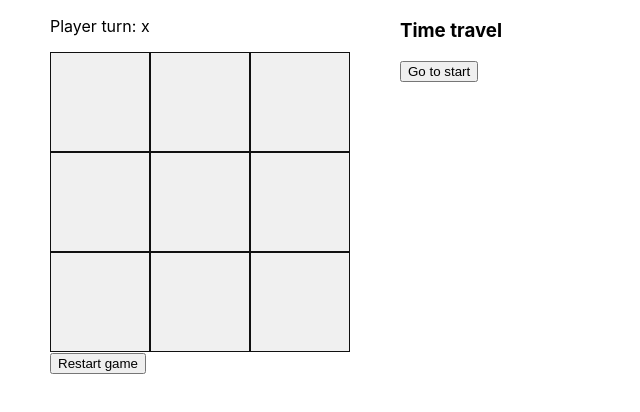
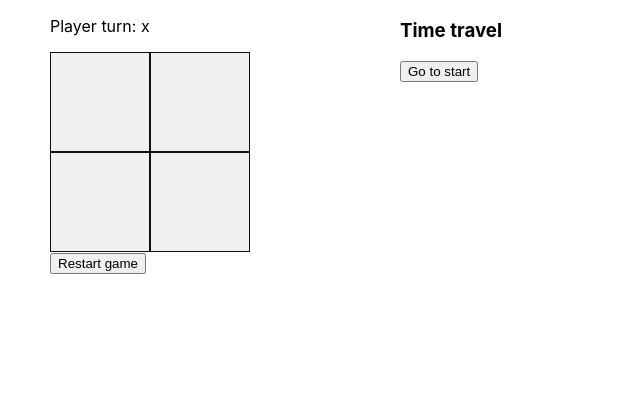
Before and after one commit to DanielParpal/tic-tac-toe, a React (Create React App) app: page / in a window 1280 px wide. Shown: the top 412 px of the page, without its empty margins (0-640 px from the left). Built offline with nearby package versions, Linux system fonts and the light colour scheme.

Commit message:
Working on the AI, but moved to a 2x2 board to make things easier to troubleshoot

```diff
--- a/src/Board.css
+++ b/src/Board.css
@@ -1,7 +1,7 @@
 .Board {
   display: grid;
-  grid-template-columns: repeat(3, 100px);
-  grid-template-rows: repeat(3, 100px);
+  grid-template-columns: repeat(2, 100px);
+  grid-template-rows: repeat(2, 100px);
 }
 
 .Tile {
--- a/src/Game.tsx
+++ b/src/Game.tsx
@@ -3,6 +3,7 @@ import './Game.css';
 import Board from './Board';
 import TimeTravel from './TimeTravel';
 import {checkForWinningPattern} from './modules/engine';
+import {buildStatesGraph} from './modules/states-graph';
 
 export interface TileType {
   playedBy: string,
@@ -13,13 +14,12 @@ export interface WinnerType {
   player: string,
   sequence: number
 }
+export const TurnsEnum = {
+  x: 'x',
+  o: 'o'
+};
 
 export default function Game() {
-
-  const TurnsEnum = {
-    x: 'x',
-    o: 'o'
-  };
 
   const defaultColors = [
     [16, 16, 16],
@@ -34,7 +34,7 @@ export default function Game() {
 
   // Just for fun of using useMemo()
   const emptyFrames = useMemo(() => {
-    return [new Array(9).fill({
+    return [new Array(4).fill({
       playedBy: '',
       colorScheme: defaultColors
     })];
@@ -122,3 +122,5 @@ export default function Game() {
     </div>
   );
 }
+
+buildStatesGraph();
--- a/src/modules/engine.ts
+++ b/src/modules/engine.ts
@@ -9,7 +9,10 @@ const WINNING_BINARY_MASKS: number[] = [
   0b010010010,
   0b001001001,
   0b100010001,
-  0b001010100
+  0b001010100,
+  0b1100,
+  0b1010,
+  0b1001
 ];
 
 const WINNING_POSITION_MASK = 0b100000000;
@@ -32,7 +35,7 @@ const parseToBinarySequence = (sequence: TileType[], player: string): number =>
   return parseInt(cleanSequence, 2);
 }
 
-const containsWinningPattern = (binarySequence: number): number => {
+export const containsWinningPattern = (binarySequence: number): number => {
   for (const mask of WINNING_BINARY_MASKS) {
     if ((binarySequence & mask) === mask) {
       return mask;
--- /dev/null
+++ b/src/modules/states-graph.ts
@@ -0,0 +1,108 @@
+import {TurnsEnum} from '../Game';
+import {containsWinningPattern} from './engine';
+import { string } from 'prop-types';
+
+// This class actually represents the vertices in our graph
+export class GameState {
+  encodedState: string;
+  isWinning: boolean;
+
+  constructor(encodedState: string, isWinning: boolean) {
+    this.encodedState = encodedState;
+    this.isWinning = isWinning;
+  }
+}
+
+// The graph will hold the states (vertices) and their relation (edges)
+export class Graph {
+  adjList: Map<GameState, GameState[]>;
+
+  constructor() {
+    this.adjList = new Map();
+  }
+
+  addVertex(v: GameState) {
+    this.adjList.set(v, []);
+  }
+
+  addEdge(v1: GameState, v2: GameState) {
+    const adjVertices = this.adjList.get(v1);
+    if (!adjVertices) return;
+
+    adjVertices.push(v2);
+  }
+
+  printItself() {
+    for (const v of this.adjList.keys()) {
+      let display = v.encodedState + ' => ';
+
+      const adjVertices = this.adjList.get(v);
+      if (!adjVertices) return;
+
+      display += adjVertices.map((v) => v.encodedState).join(', ');
+      console.log(display);
+    }
+  }
+}
+
+export function buildStatesGraph() {
+  const initialState = '0000';
+
+  addMoveRecursively(initialState);
+}
+
+export const addMoveRecursively = (state: string) => {
+
+  const turn = getPlayerTurn(state);
+  const availableTiles = findAvalableTiles(state);
+  if (availableTiles.length === 0) return;
+
+  for (const tile of availableTiles) {
+    const newState = addMoveToState(state, tile, turn);
+
+    const binary = toBinary(newState, turn);
+    const isWinning = containsWinningPattern(binary);
+
+    if (!isWinning) {
+      addMoveRecursively(newState);
+    }
+  }
+}
+
+const findAvalableTiles = (state: string) => {
+  const tiles: number[] = [];
+
+  state.split('').forEach((letter: string, index: number) => {
+    if (letter === '0') {
+      tiles.push(index);
+    }
+  });
+
+  return tiles;
+}
+
+const addMoveToState = (currentState: string, pos: number, player: string) => {
+  return currentState.slice(0, pos) + player + currentState.slice(pos + 1);
+}
+
+const toBinary = (sequence: string, turn: string) => {
+  const cleanSequence = sequence.split('').map((tile) => tile === turn ? 1 : 0).join('');
+
+  return parseInt(cleanSequence, 2);
+}
+
+const getPlayerTurn = (currentState: string): string => {
+  const qtyX = getFrequencyOf(TurnsEnum.x, currentState);
+  const qtyO = getFrequencyOf(TurnsEnum.o, currentState);
+
+  return (qtyX === qtyO ? TurnsEnum.x : TurnsEnum.o);
+}
+
+const getFrequencyOf = (needle: string, word: string) => {
+  return word
+      .split('')
+      .map((letter) => letter === needle ? 1 : 0)
+      .reduce((total: number, el: number) => {
+        return total + el;
+      }, 0);
+}
--- a/tsconfig.json
+++ b/tsconfig.json
@@ -1,6 +1,7 @@
 {
   "compilerOptions": {
     "target": "es5",
+    "downlevelIteration": true,
     "lib": [
       "dom",
       "dom.iterable",
```
